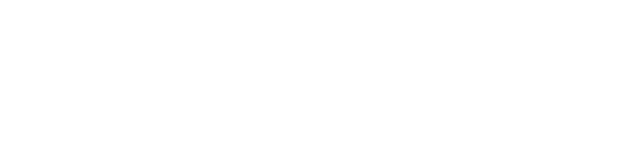
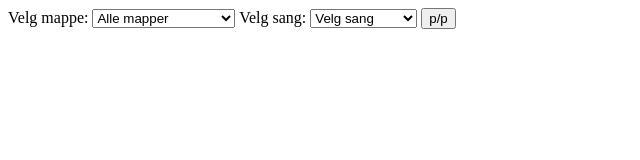
Before and after one commit to Lailai-GET/Winter_Play, a plain HTML site: page index.html in a window 1280 px wide. Shown: the whole page, without its empty margins (0-640 px from the left). Drawn offline with Linux system fonts and the light colour scheme.

Commit message:
Sangvalg
kan velge mappe og sang fritt!

```diff
--- a/index.html
+++ b/index.html
@@ -12,6 +12,12 @@
   </head>
   <body>
     <div id="app"></div>
-    <script></script>
+
+    <script>
+        const page = document.getElementById("app");
+        setList(model.folders.length);
+        setSong(0);
+        updateView();
+    </script>
   </body>
 </html>
--- a/javascript/controller.js
+++ b/javascript/controller.js
@@ -1,15 +1,35 @@
-function setList(index){
-    model.listPlaying = model.folders[index].files;
+function setList(index) {
+  if (parseInt(index) == model.folders.length) {
+    let folderArrays = model.folders.map((folder) => {
+      return folder.files;
+    });
+    for (let i = 0; i < folderArrays.length; i++) {
+      for (let j = 0; j < folderArrays[i].length; j++) {
+        model.listPlaying.push(folderArrays[i][j]);
+      }
+    }
+  } else {
+    model.listPlaying = model.folders[parseInt(index)].files;
+    model.folderPlaying = model.folders[parseInt(index)].name;
+  }
 }
-function setSong(index){
-model.indexPlaying = index;
-model.current.src = model.listPlaying[model.indexPlaying].path;
+function setSong(index) {
+  model.indexPlaying = parseInt(index);
+  model.current.src = model.listPlaying[model.indexPlaying].path;
+  if (model.isPlaying) playSong();
 }
-function playSong(){
-    model.current.play();
+function playPause() {
+  if (!model.isPlaying) {
+    playSong();
+    model.isPlaying = !model.isPlaying;
+  } else {
+    pauseSong();
+    model.isPlaying = !model.isPlaying;
+  }
 }
-function pauseSong(){
-    model.current.pause();
+function playSong() {
+  model.current.play();
 }
-setList(0);
-setSong(1);
+function pauseSong() {
+  model.current.pause();
+}
--- a/javascript/view.js
+++ b/javascript/view.js
@@ -0,0 +1,58 @@
+function updateView() {
+  let html = /*html*/ `
+    <div class="container">
+        <label for="folder">Velg mappe:</label>
+        <select name="folder" onchange="setList(this.value), updateView()">
+            ${getList()}
+        </select>
+        <label for="song">Velg sang:</label>
+        <select name="song" onchange="setSong(this.value)">
+        ${
+          !model.isPlaying && !model.current.paused
+            ? `${getSong()}`
+            : `
+        <option>Velg sang</option>
+        ${getSong()}
+        `
+        }
+        </select>
+        <button onclick="playPause()">p/p</button>
+    </div>
+    `;
+  page.innerHTML = html;
+}
+function getList() {
+  let options = /*html*/ `
+        ${
+          model.folderPlaying != ""
+            ? `
+            <option>
+                ${model.folderPlaying}
+            </option>
+            `
+            : `
+            <option value="${model.folders.length}">
+                Alle mapper
+            </option>`
+        }
+    `;
+  model.folders.forEach((folder, folderIndex) => {
+    options += /*html*/ `
+            <option value="${folderIndex}">
+                ${folder.name}
+            </option>
+        `;
+  });
+  return options;
+}
+function getSong() {
+  let options = "";
+  model.listPlaying.forEach((song, songIndex) => {
+    options += /*html*/ `
+        <option value="${songIndex}">
+            ${song.name}
+        </option>
+    `;
+  });
+  return options;
+}
```
